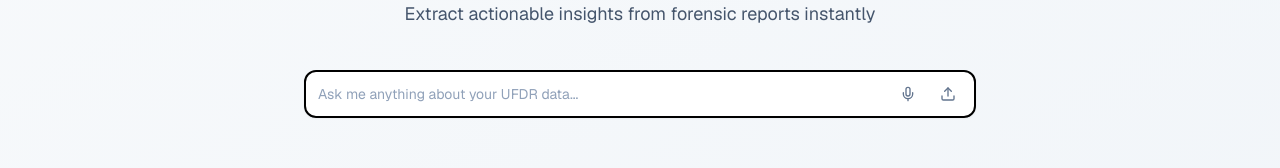
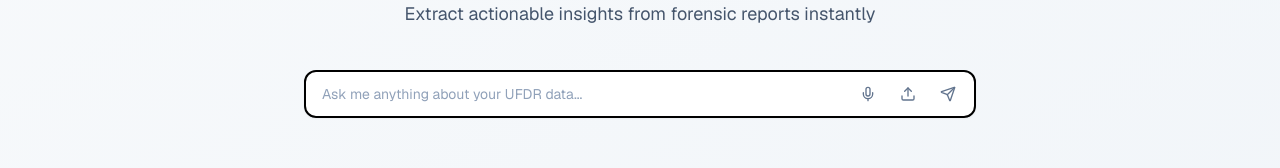
Before and after one commit to areebahmeddd/cognito.ai, a Next.js app in the folder frontend/: page / in a window 1280 px wide. Shown: the part 392-560 px from the top of the page. Built offline with nearby package versions, Linux system fonts and the light colour scheme.

Commit message:
feat: enhance input handling with textarea and submit functionality

```diff
--- a/frontend/app/page.tsx
+++ b/frontend/app/page.tsx
@@ -3,13 +3,24 @@
 import { useState, useEffect, useRef } from "react";
 import { Button } from "@/components/ui/button";
 import { Input } from "@/components/ui/input";
-import { Mic, Upload, Heart, Github, Home, X, FileText } from "lucide-react";
+import { Textarea } from "@/components/ui/textarea";
+import {
+  Mic,
+  Upload,
+  Heart,
+  Github,
+  Home,
+  X,
+  FileText,
+  Send,
+} from "lucide-react";
 
 export default function HomePage() {
   const [inputValue, setInputValue] = useState("");
   const [currentTextIndex, setCurrentTextIndex] = useState(0);
   const [isVisible, setIsVisible] = useState(true);
   const [uploadedFiles, setUploadedFiles] = useState<File[]>([]);
+  const [isExpanded, setIsExpanded] = useState(false);
   const fileInputRef = useRef<HTMLInputElement>(null);
 
   const animatedTexts = [
@@ -23,7 +34,7 @@ export default function HomePage() {
       setIsVisible(false);
       setTimeout(() => {
         setCurrentTextIndex(
-          (prevIndex) => (prevIndex + 1) % animatedTexts.length
+          (prevIndex) => (prevIndex + 1) % animatedTexts.length,
         );
         setIsVisible(true);
       }, 300);
@@ -45,6 +56,33 @@ export default function HomePage() {
 
   const removeFile = (index: number) => {
     setUploadedFiles((prev) => prev.filter((_, i) => i !== index));
+  };
+
+  const handleSubmit = () => {
+    if (inputValue.trim()) {
+      console.log("Search query:", inputValue);
+      // TODO: Implement search functionality
+    }
+  };
+
+  const handleKeyPress = (event: React.KeyboardEvent) => {
+    if (event.key === "Enter" && !event.shiftKey) {
+      event.preventDefault();
+      handleSubmit();
+    }
+  };
+
+  const handleTextareaChange = (e: React.ChangeEvent<HTMLTextAreaElement>) => {
+    setInputValue(e.target.value);
+
+    // Auto-resize textarea
+    const textarea = e.target;
+    textarea.style.height = "auto";
+    const newHeight = Math.min(textarea.scrollHeight, 200);
+    textarea.style.height = newHeight + "px";
+
+    // Check if textarea is expanded (more than single line)
+    setIsExpanded(newHeight > 48);
   };
 
   return (
@@ -104,14 +142,19 @@ export default function HomePage() {
 
         <div className="w-full max-w-2xl mx-auto mb-6">
           <div className="relative">
-            <Input
-              type="text"
+            <Textarea
               placeholder="Ask me anything about your UFDR data..."
               value={inputValue}
-              onChange={(e) => setInputValue(e.target.value)}
-              className="w-full h-12 text-base bg-white border-2 border-black focus:ring-2 focus:ring-black focus:border-black placeholder:text-slate-400 pr-20 rounded-lg"
+              onChange={handleTextareaChange}
+              onKeyDown={handleKeyPress}
+              className="w-full min-h-[48px] max-h-[200px] text-base bg-white border-2 border-black focus:ring-2 focus:ring-black focus:border-black placeholder:text-slate-400 pr-20 pl-4 py-3 rounded-lg resize-none"
+              rows={1}
             />
-            <div className="absolute right-3 top-1/2 -translate-y-1/2 flex items-center space-x-2">
+            <div
+              className={`absolute right-3 flex items-center space-x-2 ${
+                isExpanded ? "top-3" : "top-1/2 -translate-y-1/2"
+              }`}
+            >
               <Button
                 size="sm"
                 variant="ghost"
@@ -126,6 +169,18 @@ export default function HomePage() {
                 onClick={handleUploadClick}
               >
                 <Upload className="h-4 w-4 text-slate-500" />
+              </Button>
+              <Button
+                size="sm"
+                variant="ghost"
+                className={`h-8 w-8 p-0 transition-colors duration-200 ${
+                  inputValue.trim()
+                    ? "bg-black text-white hover:bg-slate-800"
+                    : "text-slate-500 hover:bg-slate-100 hover:text-slate-700"
+                }`}
+                onClick={handleSubmit}
+              >
+                <Send className="h-4 w-4" />
               </Button>
             </div>
           </div>
```
